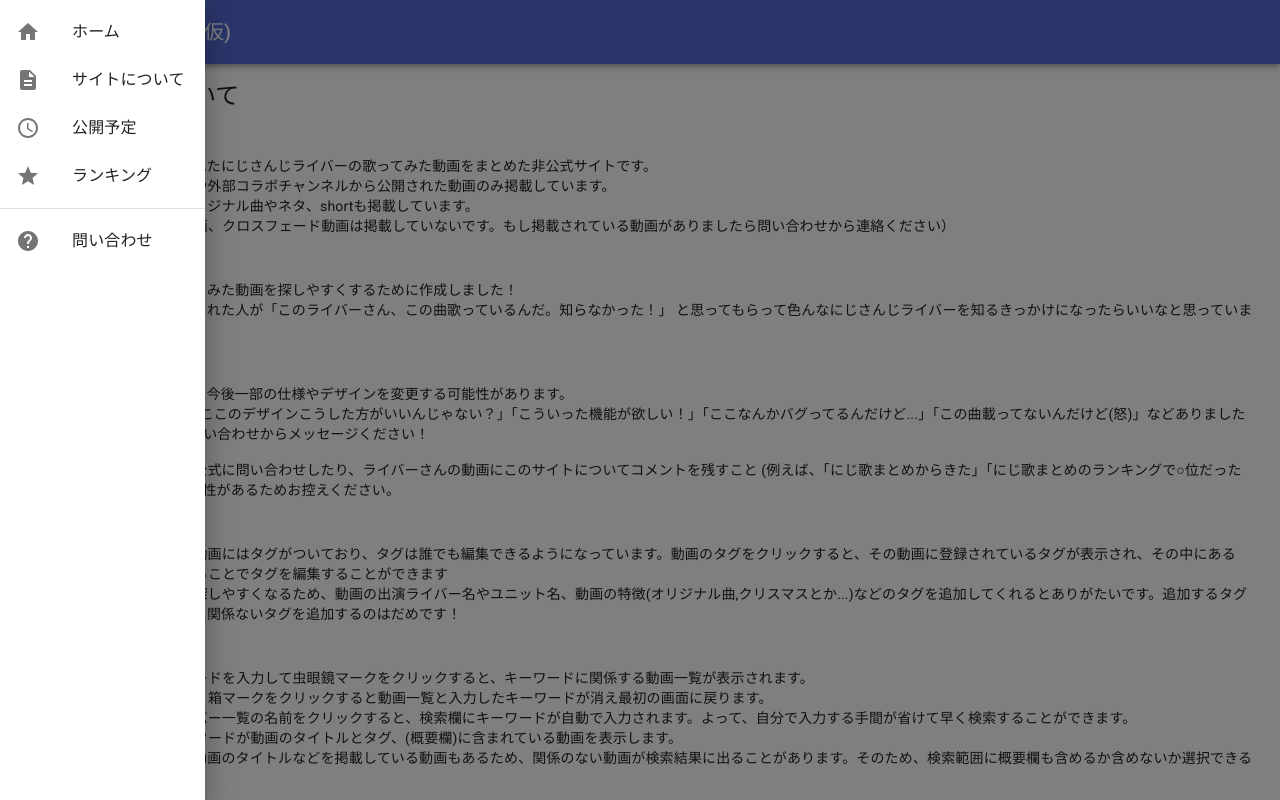
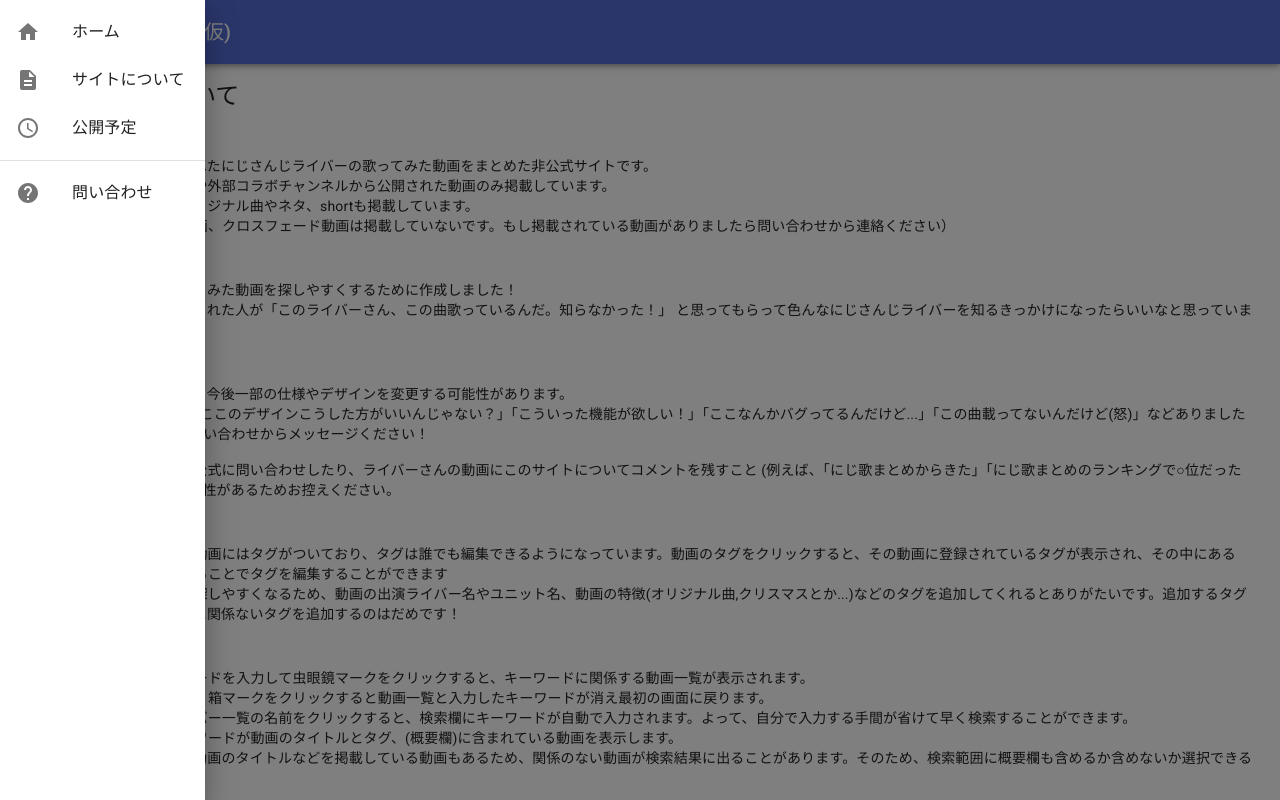
Before and after one commit to aopontann/nijisanji-songs-client, a Next.js app: page /about in a window 1280 px wide. Both pictures are taken after a click on the button "menu". Shown: the top 800 px of the page. Built offline with nearby package versions, Linux system fonts and the light colour scheme.

Commit message:
delete: ranking

```diff
--- a/components/simpleAppbar.js
+++ b/components/simpleAppbar.js
@@ -56,13 +56,12 @@ export default function ButtonAppBar({ children }) {
     setOpen(false);
   };
 
-  const tag_name = ["ホーム", "サイトについて", "公開予定", "ランキング"];
-  const tag_path = ["/", "/about", "/schedule", "/ranking"];
+  const tag_name = ["ホーム", "サイトについて", "公開予定"];
+  const tag_path = ["/", "/about", "/schedule"];
   const tag_icons = [
     <HomeIcon key={"Home"}/>,
     <DescriptionIcon key={"Description"}/>,
-    <ScheduleIcon key={"Schedule"}/>,
-    <StarIcon key={"Star"}/>,
+    <ScheduleIcon key={"Schedule"}/>
   ];
 
   return (
@@ -98,7 +97,7 @@ export default function ButtonAppBar({ children }) {
           onKeyDown={handleDrawerClose}
         >
           <List>
-            {["ホーム", "サイトについて", "公開予定", "ランキング"].map(
+            {["ホーム", "サイトについて", "公開予定"].map(
               (text, index) => (
                 <Link key={text} href={tag_path[index]} passHref>
                   <ListItem button key={text}>
```
